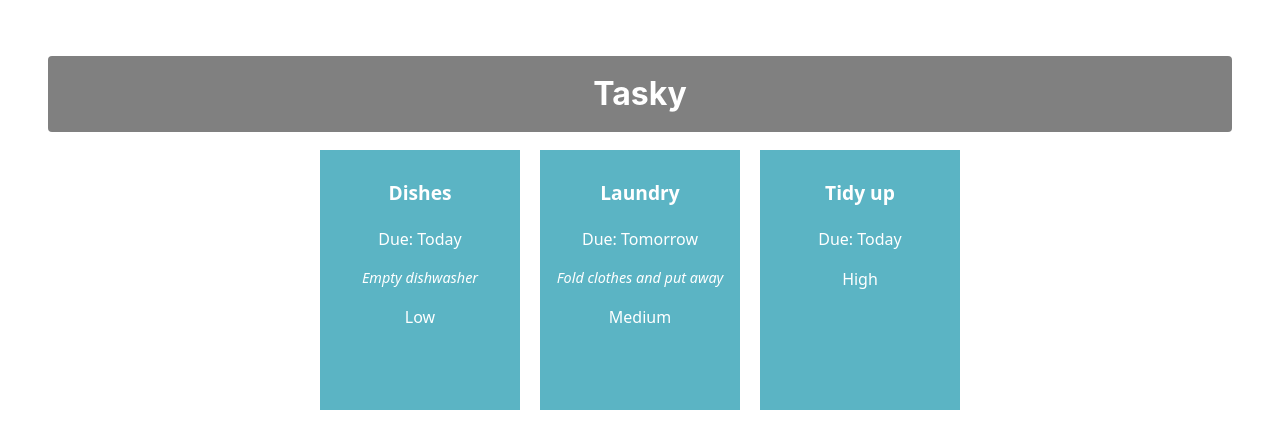
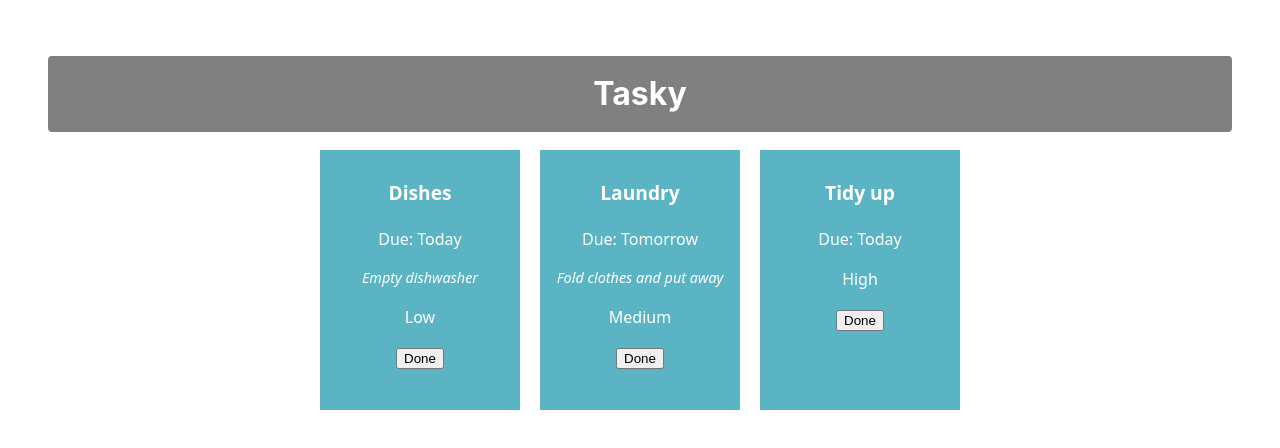
Before and after one commit to AdamC-05/react-basics-labs, a React (Vite) app in the folder tasky/: page / in a window 1280 px wide. Shown: the top 448 px of the page. Built offline with nearby package versions, Linux system fonts and the light colour scheme.

Commit message:
Mark task as done

```diff
--- a/tasky/src/App.jsx
+++ b/tasky/src/App.jsx
@@ -5,23 +5,33 @@
 function App() {
       const [ taskState, setTaskState ] = useState({
     tasks: [
-      { id: 1, title:"Dishes", description: "Empty dishwasher", deadline: "Today", priority: "Low" },
-      { id: 2, title: "Laundry", description: "Fold clothes and put away", deadline: "Tomorrow", priority: "Medium" },
-      { id: 3, title: "Tidy up", deadline: "Today", priority: "High" }
+      { id: 1, title:"Dishes", description: "Empty dishwasher", deadline: "Today", priority: "Low", done: false},
+      { id: 2, title: "Laundry", description: "Fold clothes and put away", deadline: "Tomorrow", priority: "Medium", done: false },
+      { id: 3, title: "Tidy up", deadline: "Today", priority: "High", done: false }
     ]
   });
+
+    const doneHandler = (taskIndex) => {
+    const tasks = [...taskState.tasks];
+    tasks[taskIndex].done = !tasks[taskIndex].done;
+    setTaskState({tasks});
+    console.log(`${taskIndex} ${tasks[taskIndex].done}`);
+  }
+
 
 
     return (
     <div className="container">
       <h1>Tasky</h1>
-          {taskState.tasks.map((task) => (
+          {taskState.tasks.map((task, index) => (
     <Task
       title={task.title}
       description={task.description}
       deadline={task.deadline}
       priority={task.priority}
       key={task.id}
+      done={task.done}
+      markDone={() => doneHandler(index)}
     />
   ))}
 
--- a/tasky/src/components/Task.jsx
+++ b/tasky/src/components/Task.jsx
@@ -3,11 +3,14 @@
 const Task = (props) => {
 
     return (
-    <div className="card">
+      <div className="card" style={{backgroundColor: props.done ? 'lightgrey' : '#5bb4c4'}}>
       <p className="title">{props.title}</p>
       <p>Due: {props.deadline}</p>
       <p className="description">{props.description}</p>
       <p className="priority">{props.priority}</p>
+
+      <button onClick={props.markDone}>Done</button>
+
     </div>
 
   );
```
